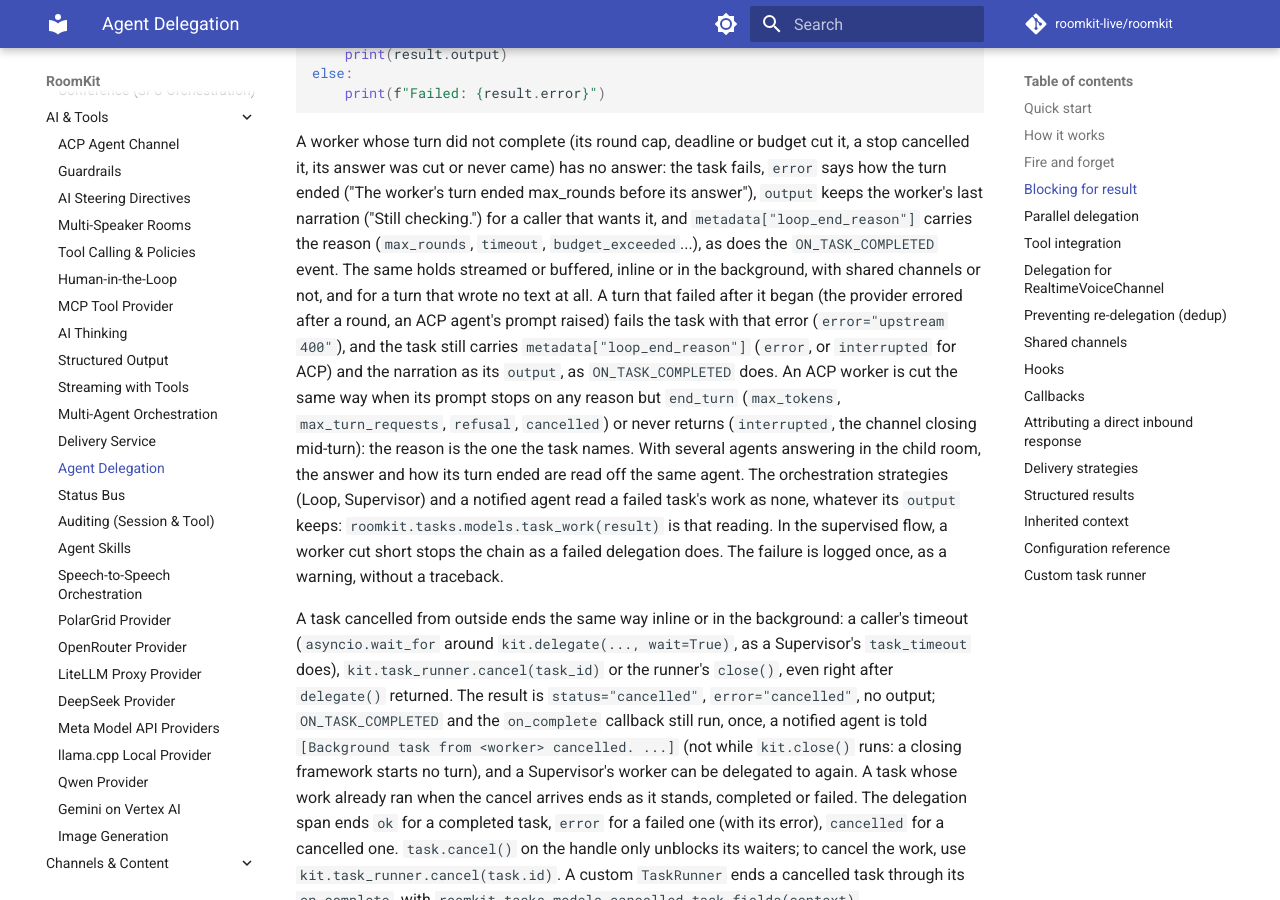
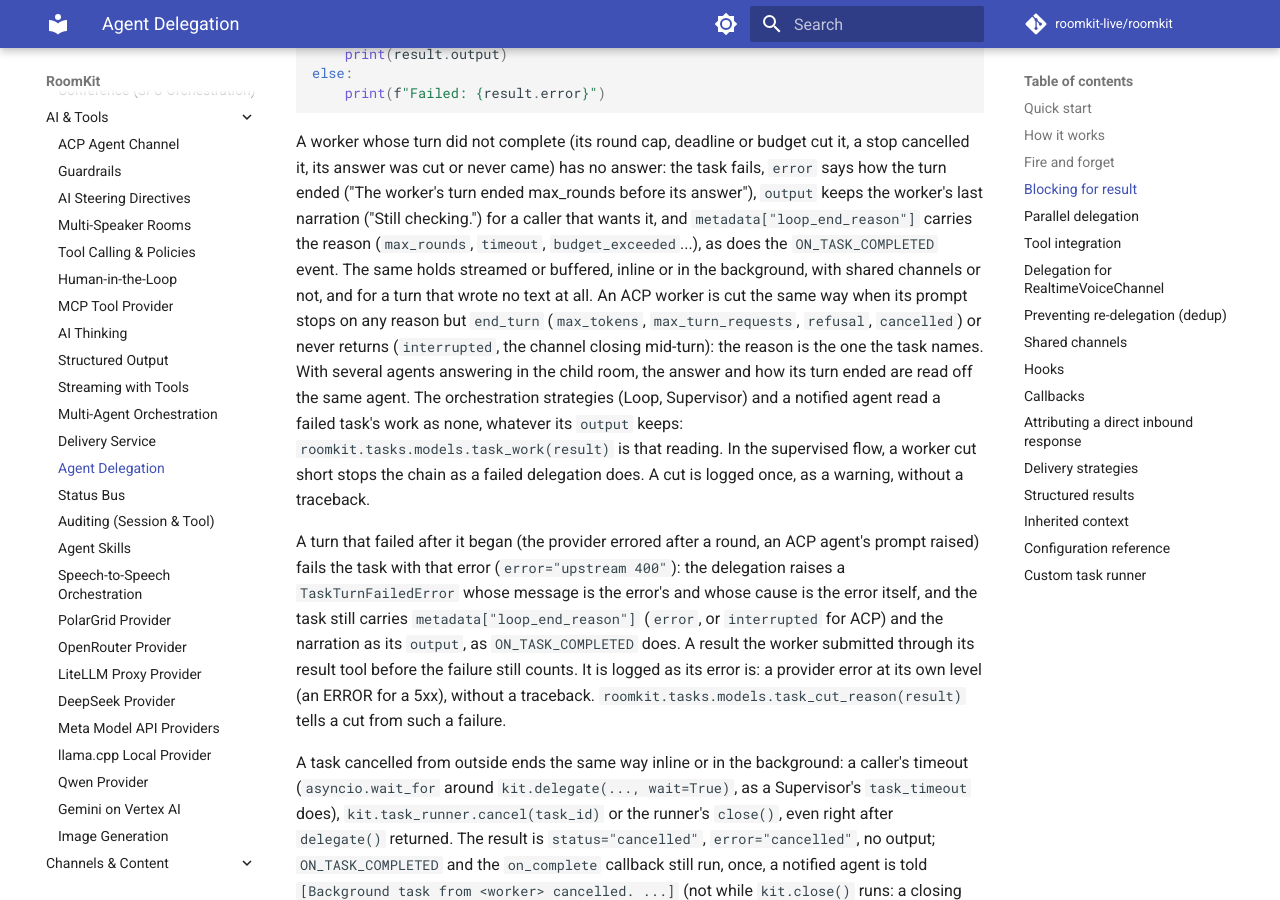
Before and after one commit to roomkit-live/roomkit-docs, an MkDocs documentation site: the page built from docs/guides/agent-delegation.md, in a window 1280 px wide and 900 px high, scrolled down 1927 px. Built offline with MkDocs 1.6.1 and Material for MkDocs 9.7.7, drawn with Linux system fonts in a browser that asks for light colours; comment, search, counter and statistics services are not loaded.

Commit message:
docs(delegation): per review, a failed worker turn apart from a cut, TaskTurnFailedError, its log level and task_cut_reason (RMK-433)

```diff
--- a/docs/guides/agent-delegation.md
+++ b/docs/guides/agent-delegation.md
@@ -94,20 +94,28 @@ max_rounds before its answer"), `output` keeps the worker's last narration
 `metadata["loop_end_reason"]` carries the reason (`max_rounds`, `timeout`,
 `budget_exceeded`...), as does the `ON_TASK_COMPLETED` event. The same holds
 streamed or buffered, inline or in the background, with shared channels or
-not, and for a turn that wrote no text at all. A turn that failed after it
-began (the provider errored after a round, an ACP agent's prompt raised)
-fails the task with that error (`error="upstream 400"`), and the task still
-carries `metadata["loop_end_reason"]` (`error`, or `interrupted` for ACP) and
-the narration as its `output`, as `ON_TASK_COMPLETED` does. An ACP worker is cut the same
+not, and for a turn that wrote no text at all. An ACP worker is cut the same
 way when its prompt stops on any reason but `end_turn` (`max_tokens`,
 `max_turn_requests`, `refusal`, `cancelled`) or never returns
 (`interrupted`, the channel closing mid-turn): the reason is the one the task
 names. With several agents answering in the child room, the answer and how
-its turn ended are read off the same agent. The orchestration strategies (Loop, Supervisor) and a notified agent
-read a failed task's work as none, whatever its `output` keeps:
-`roomkit.tasks.models.task_work(result)` is that reading. In the supervised
-flow, a worker cut short stops the chain as a failed delegation does. The
-failure is logged once, as a warning, without a traceback.
+its turn ended are read off the same agent. The orchestration strategies
+(Loop, Supervisor) and a notified agent read a failed task's work as none,
+whatever its `output` keeps: `roomkit.tasks.models.task_work(result)` is that
+reading. In the supervised flow, a worker cut short stops the chain as a
+failed delegation does. A cut is logged once, as a warning, without a
+traceback.
+
+A turn that failed after it began (the provider errored after a round, an ACP
+agent's prompt raised) fails the task with that error (`error="upstream
+400"`): the delegation raises a `TaskTurnFailedError` whose message is the
+error's and whose cause is the error itself, and the task still carries
+`metadata["loop_end_reason"]` (`error`, or `interrupted` for ACP) and the
+narration as its `output`, as `ON_TASK_COMPLETED` does. A result the worker
+submitted through its result tool before the failure still counts. It is
+logged as its error is: a provider error at its own level (an ERROR for a
+5xx), without a traceback. `roomkit.tasks.models.task_cut_reason(result)`
+tells a cut from such a failure.
 
 A task cancelled from outside ends the same way inline or in the background:
 a caller's timeout (`asyncio.wait_for` around `kit.delegate(..., wait=True)`,
```
